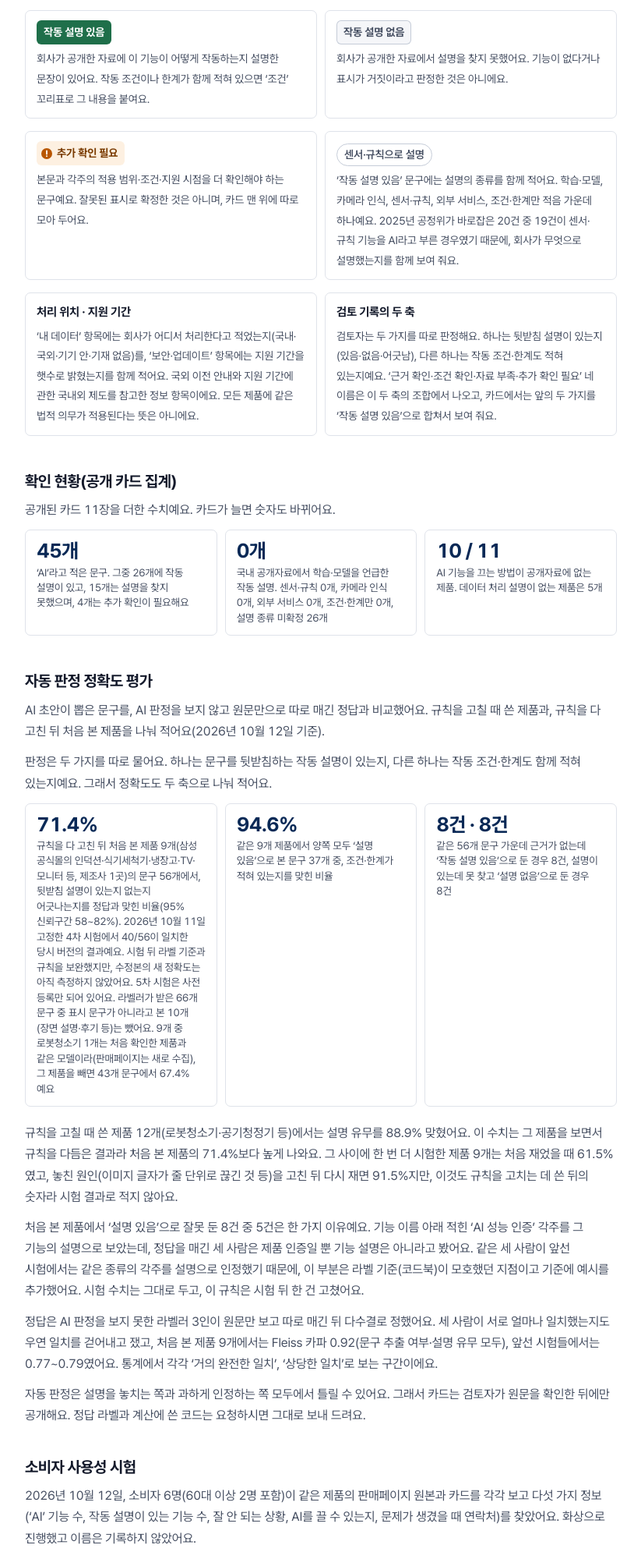
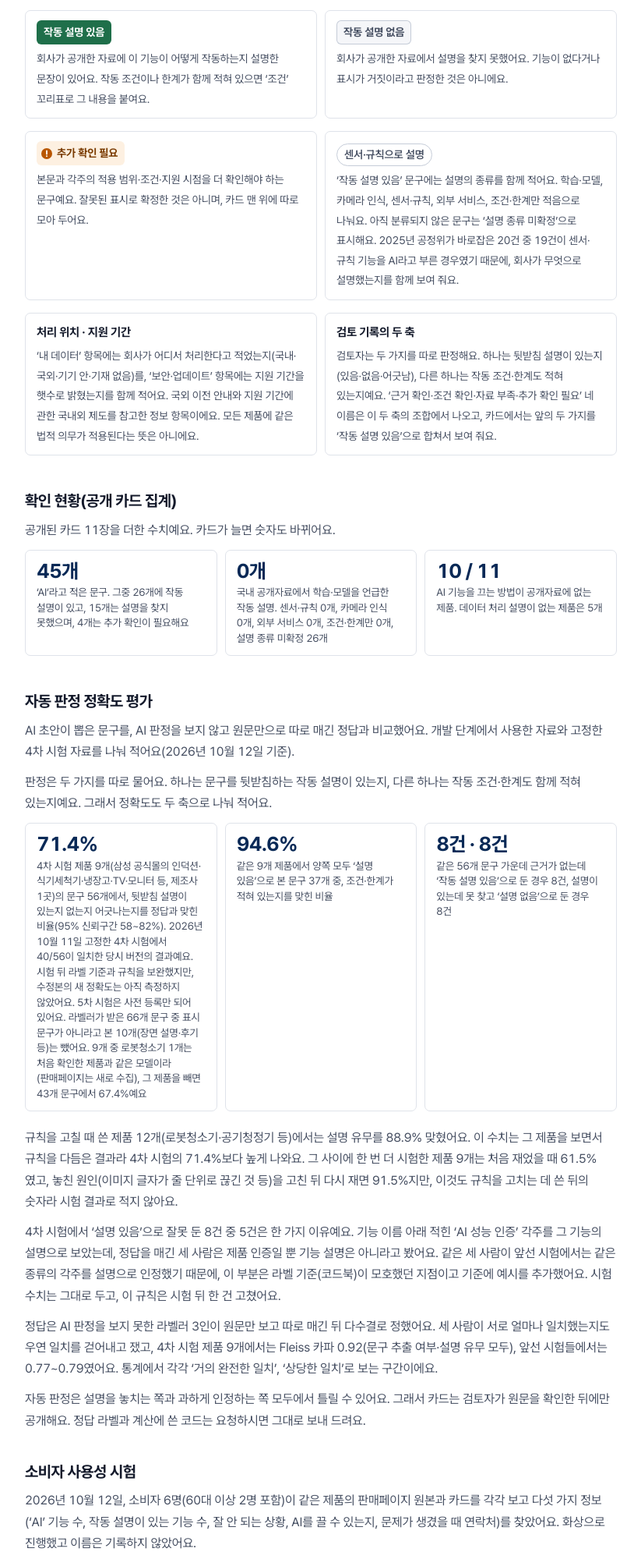
Before and after one commit to qutesophie-brilliant/aicard, a FastAPI app: page /about in a window 1280 px wide. Shown: the part 1654-3644 px from the top of the page at 78% size, without its empty margins (48-871 px from the left). Run offline with FastAPI, Linux system fonts and the light colour scheme; data comes from the database, SQL or seed files in the repository.

Commit message:
고정 시험의 동일 모델 포함과 공개자료 검색 범위를 명확히 함

```diff
--- a/app/templates/about.html
+++ b/app/templates/about.html
@@ -43,7 +43,7 @@
     <li><b><span class="st s1">작동 설명 있음</span></b><span>회사가 공개한 자료에 이 기능이 어떻게 작동하는지 설명한 문장이 있어요. 작동 조건이나 한계가 함께 적혀 있으면 ‘조건’ 꼬리표로 그 내용을 붙여요.</span></li>
     <li><b><span class="st s3">작동 설명 없음</span></b><span>회사가 공개한 자료에서 설명을 찾지 못했어요. 기능이 없다거나 표시가 거짓이라고 판정한 것은 아니에요.</span></li>
     <li><b><span class="st s4"><i class="mark s4" aria-hidden="true"></i>추가 확인 필요</span></b><span>본문과 각주의 적용 범위·조건·지원 시점을 더 확인해야 하는 문구예요. 잘못된 표시로 확정한 것은 아니며, 카드 맨 위에 따로 모아 두어요.</span></li>
-    <li><b><span class="kind">센서·규칙으로 설명</span></b><span>‘작동 설명 있음’ 문구에는 설명의 종류를 함께 적어요. 학습·모델, 카메라 인식, 센서·규칙, 외부 서비스, 조건·한계만 적음 가운데 하나예요. 2025년 공정위가 바로잡은 20건 중 19건이 센서·규칙 기능을 AI라고 부른 경우였기 때문에, 회사가 무엇으로 설명했는지를 함께 보여 줘요.</span></li>
+    <li><b><span class="kind">센서·규칙으로 설명</span></b><span>‘작동 설명 있음’ 문구에는 설명의 종류를 함께 적어요. 학습·모델, 카메라 인식, 센서·규칙, 외부 서비스, 조건·한계만 적음으로 나눠요. 아직 분류되지 않은 문구는 ‘설명 종류 미확정’으로 표시해요. 2025년 공정위가 바로잡은 20건 중 19건이 센서·규칙 기능을 AI라고 부른 경우였기 때문에, 회사가 무엇으로 설명했는지를 함께 보여 줘요.</span></li>
     <li><b>처리 위치 · 지원 기간</b><span>‘내 데이터’ 항목에는 회사가 어디서 처리한다고 적었는지(국내·국외·기기 안·기재 없음)를, ‘보안·업데이트’ 항목에는 지원 기간을 햇수로 밝혔는지를 함께 적어요. 국외 이전 안내와 지원 기간에 관한 국내외 제도를 참고한 정보 항목이에요. 모든 제품에 같은 법적 의무가 적용된다는 뜻은 아니에요.</span></li>
     <li><b>검토 기록의 두 축</b><span>검토자는 두 가지를 따로 판정해요. 하나는 뒷받침 설명이 있는지(있음·없음·어긋남), 다른 하나는 작동 조건·한계도 적혀 있는지예요. ‘근거 확인·조건 확인·자료 부족·추가 확인 필요’ 네 이름은 이 두 축의 조합에서 나오고, 카드에서는 앞의 두 가지를 ‘작동 설명 있음’으로 합쳐서 보여 줘요.</span></li>
   </ul>
@@ -57,16 +57,16 @@
   </ul>
 
   <h2>자동 판정 정확도 평가</h2>
-  <p>AI 초안이 뽑은 문구를, AI 판정을 보지 않고 원문만으로 따로 매긴 정답과 비교했어요. 규칙을 고칠 때 쓴 제품과, 규칙을 다 고친 뒤 처음 본 제품을 나눠 적어요(2026년 10월 12일 기준).</p>
+  <p>AI 초안이 뽑은 문구를, AI 판정을 보지 않고 원문만으로 따로 매긴 정답과 비교했어요. 개발 단계에서 사용한 자료와 고정한 4차 시험 자료를 나눠 적어요(2026년 10월 12일 기준).</p>
   <p>판정은 두 가지를 따로 물어요. 하나는 문구를 뒷받침하는 작동 설명이 있는지, 다른 하나는 작동 조건·한계도 함께 적혀 있는지예요. 그래서 정확도도 두 축으로 나눠 적어요.</p>
   <ul class="figures">
-    <li><b>71.4%</b><span>규칙을 다 고친 뒤 처음 본 제품 9개(삼성 공식몰의 인덕션·식기세척기·냉장고·TV·모니터 등, 제조사 1곳)의 문구 56개에서, 뒷받침 설명이 있는지 없는지 어긋나는지를 정답과 맞힌 비율(95% 신뢰구간 58~82%). 2026년 10월 11일 고정한 4차 시험에서 40/56이 일치한 당시 버전의 결과예요. 시험 뒤 라벨 기준과 규칙을 보완했지만, 수정본의 새 정확도는 아직 측정하지 않았어요. 5차 시험은 사전 등록만 되어 있어요. 라벨러가 받은 66개 문구 중 표시 문구가 아니라고 본 10개(장면 설명·후기 등)는 뺐어요. 9개 중 로봇청소기 1개는 처음 확인한 제품과 같은 모델이라(판매페이지는 새로 수집), 그 제품을 빼면 43개 문구에서 67.4%예요</span></li>
+    <li><b>71.4%</b><span>4차 시험 제품 9개(삼성 공식몰의 인덕션·식기세척기·냉장고·TV·모니터 등, 제조사 1곳)의 문구 56개에서, 뒷받침 설명이 있는지 없는지 어긋나는지를 정답과 맞힌 비율(95% 신뢰구간 58~82%). 2026년 10월 11일 고정한 4차 시험에서 40/56이 일치한 당시 버전의 결과예요. 시험 뒤 라벨 기준과 규칙을 보완했지만, 수정본의 새 정확도는 아직 측정하지 않았어요. 5차 시험은 사전 등록만 되어 있어요. 라벨러가 받은 66개 문구 중 표시 문구가 아니라고 본 10개(장면 설명·후기 등)는 뺐어요. 9개 중 로봇청소기 1개는 처음 확인한 제품과 같은 모델이라(판매페이지는 새로 수집), 그 제품을 빼면 43개 문구에서 67.4%예요</span></li>
     <li><b>94.6%</b><span>같은 9개 제품에서 양쪽 모두 ‘설명 있음’으로 본 문구 37개 중, 조건·한계가 적혀 있는지를 맞힌 비율</span></li>
     <li><b>8건 · 8건</b><span>같은 56개 문구 가운데 근거가 없는데 ‘작동 설명 있음’으로 둔 경우 8건, 설명이 있는데 못 찾고 ‘설명 없음’으로 둔 경우 8건</span></li>
   </ul>
-  <p>규칙을 고칠 때 쓴 제품 12개(로봇청소기·공기청정기 등)에서는 설명 유무를 88.9% 맞혔어요. 이 수치는 그 제품을 보면서 규칙을 다듬은 결과라 처음 본 제품의 71.4%보다 높게 나와요. 그 사이에 한 번 더 시험한 제품 9개는 처음 재었을 때 61.5%였고, 놓친 원인(이미지 글자가 줄 단위로 끊긴 것 등)을 고친 뒤 다시 재면 91.5%지만, 이것도 규칙을 고치는 데 쓴 뒤의 숫자라 시험 결과로 적지 않아요.</p>
-  <p>처음 본 제품에서 ‘설명 있음’으로 잘못 둔 8건 중 5건은 한 가지 이유예요. 기능 이름 아래 적힌 ‘AI 성능 인증’ 각주를 그 기능의 설명으로 보았는데, 정답을 매긴 세 사람은 제품 인증일 뿐 기능 설명은 아니라고 봤어요. 같은 세 사람이 앞선 시험에서는 같은 종류의 각주를 설명으로 인정했기 때문에, 이 부분은 라벨 기준(코드북)이 모호했던 지점이고 기준에 예시를 추가했어요. 시험 수치는 그대로 두고, 이 규칙은 시험 뒤 한 건 고쳤어요.</p>
-  <p>정답은 AI 판정을 보지 못한 라벨러 3인이 원문만 보고 따로 매긴 뒤 다수결로 정했어요. 세 사람이 서로 얼마나 일치했는지도 우연 일치를 걷어내고 쟀고, 처음 본 제품 9개에서는 Fleiss 카파 0.92(문구 추출 여부·설명 유무 모두), 앞선 시험들에서는 0.77~0.79였어요. 통계에서 각각 ‘거의 완전한 일치’, ‘상당한 일치’로 보는 구간이에요.</p>
+  <p>규칙을 고칠 때 쓴 제품 12개(로봇청소기·공기청정기 등)에서는 설명 유무를 88.9% 맞혔어요. 이 수치는 그 제품을 보면서 규칙을 다듬은 결과라 4차 시험의 71.4%보다 높게 나와요. 그 사이에 한 번 더 시험한 제품 9개는 처음 재었을 때 61.5%였고, 놓친 원인(이미지 글자가 줄 단위로 끊긴 것 등)을 고친 뒤 다시 재면 91.5%지만, 이것도 규칙을 고치는 데 쓴 뒤의 숫자라 시험 결과로 적지 않아요.</p>
+  <p>4차 시험에서 ‘설명 있음’으로 잘못 둔 8건 중 5건은 한 가지 이유예요. 기능 이름 아래 적힌 ‘AI 성능 인증’ 각주를 그 기능의 설명으로 보았는데, 정답을 매긴 세 사람은 제품 인증일 뿐 기능 설명은 아니라고 봤어요. 같은 세 사람이 앞선 시험에서는 같은 종류의 각주를 설명으로 인정했기 때문에, 이 부분은 라벨 기준(코드북)이 모호했던 지점이고 기준에 예시를 추가했어요. 시험 수치는 그대로 두고, 이 규칙은 시험 뒤 한 건 고쳤어요.</p>
+  <p>정답은 AI 판정을 보지 못한 라벨러 3인이 원문만 보고 따로 매긴 뒤 다수결로 정했어요. 세 사람이 서로 얼마나 일치했는지도 우연 일치를 걷어내고 쟀고, 4차 시험 제품 9개에서는 Fleiss 카파 0.92(문구 추출 여부·설명 유무 모두), 앞선 시험들에서는 0.77~0.79였어요. 통계에서 각각 ‘거의 완전한 일치’, ‘상당한 일치’로 보는 구간이에요.</p>
   <p>자동 판정은 설명을 놓치는 쪽과 과하게 인정하는 쪽 모두에서 틀릴 수 있어요. 그래서 카드는 검토자가 원문을 확인한 뒤에만 공개해요. 정답 라벨과 계산에 쓴 코드는 요청하시면 그대로 보내 드려요.</p>
 
   <h2>소비자 사용성 시험</h2>
```
Also changed, not shown: app/templates/findings.html (+4 -4 lines).
